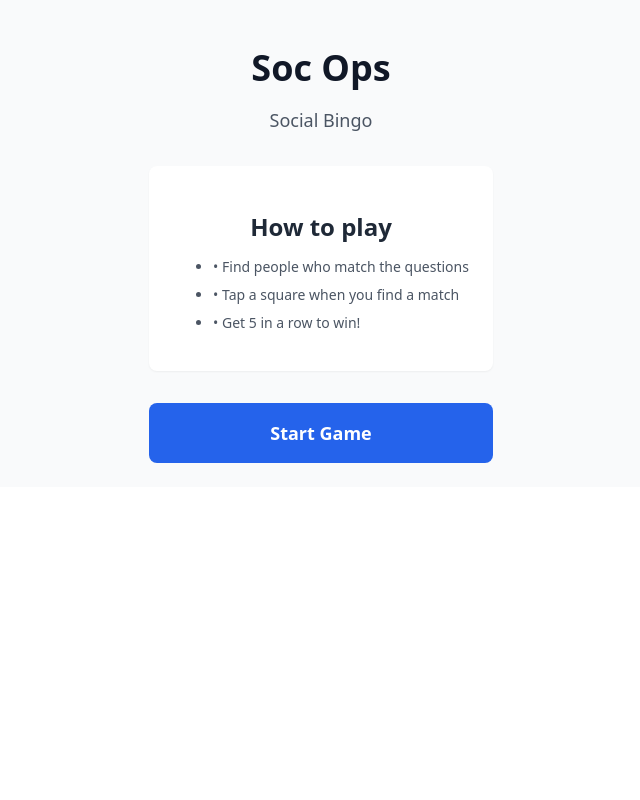
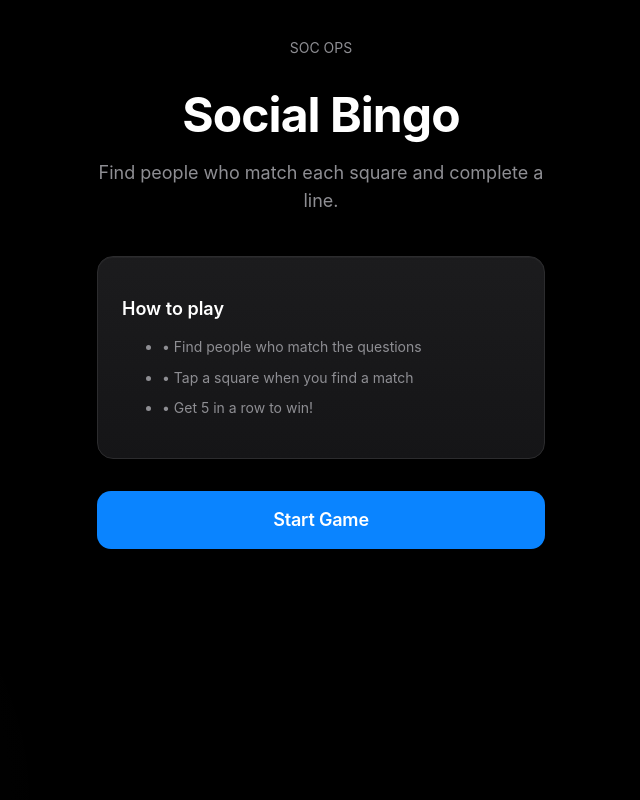
Before and after one commit to ManishRShetty/my-soc-ops-python, a FastAPI app: page / in a window 1280 px wide. Shown: the whole page, without its empty margins (319-959 px from the left). Run offline with FastAPI, Linux system fonts and the light colour scheme.

Commit message:
Enhance dark mode support and improve UI components with updated styles and utility classes

```diff
--- a/app/static/css/app.css
+++ b/app/static/css/app.css
@@ -1,3 +1,18 @@
+:root {
+    color-scheme: dark;
+    --bg-primary: #000000;
+    --bg-secondary: #0c0c0c;
+    --bg-surface: #111111;
+    --bg-card: #1c1c1e;
+    --divider: #2c2c2e;
+    --text-primary: #ffffff;
+    --text-secondary: #8e8e93;
+    --accent: #0a84ff;
+    --accent-soft: rgba(10, 132, 255, 0.2);
+    --success: #34c759;
+    --gold: #ffd60a;
+}
+
 html,
 body,
 #app {
@@ -6,18 +21,45 @@ body,
 }
 
 body {
-    font-family: system-ui, -apple-system, sans-serif;
+    font-family: "SF Pro Text", "Satoshi", -apple-system, BlinkMacSystemFont, "Segoe UI", sans-serif;
+    background:
+        radial-gradient(1200px 800px at 100% -10%, rgba(10, 132, 255, 0.13), transparent 60%),
+        radial-gradient(900px 700px at -10% 100%, rgba(255, 255, 255, 0.05), transparent 55%),
+        var(--bg-primary);
+    color: var(--text-primary);
+    -webkit-font-smoothing: antialiased;
+    text-rendering: optimizeLegibility;
     -webkit-tap-highlight-color: transparent;
+}
+
+h1,
+h2,
+h3 {
+    font-family: "SF Pro Display", "Satoshi", -apple-system, BlinkMacSystemFont, "Segoe UI", sans-serif;
+}
+
+button {
+    cursor: pointer;
+    border: none;
+    background: none;
+    font: inherit;
+    color: inherit;
+}
+
+button:disabled {
+    cursor: default;
 }
 
 /* Tailwind-like utility classes */
 .h-full { height: 100%; }
 .min-h-full { min-height: 100%; }
+.min-h-screen { min-height: 100vh; }
 .w-full { width: 100%; }
 .w-16 { width: 4rem; }
+.max-w-xs { max-width: 20rem; }
 .max-w-sm { max-width: 24rem; }
 .max-w-md { max-width: 28rem; }
-.max-w-xs { max-width: 20rem; }
+.max-w-lg { max-width: 32rem; }
 
 .flex { display: flex; }
 .flex-col { flex-direction: column; }
@@ -29,16 +71,19 @@ body {
 .grid { display: grid; }
 .grid-cols-5 { grid-template-columns: repeat(5, minmax(0, 1fr)); }
 .gap-1 { gap: 0.25rem; }
+.gap-2 { gap: 0.5rem; }
+.gap-3 { gap: 0.75rem; }
+.gap-4 { gap: 1rem; }
 
 .p-1 { padding: 0.25rem; }
 .p-3 { padding: 0.75rem; }
 .p-4 { padding: 1rem; }
 .p-6 { padding: 1.5rem; }
+.p-8 { padding: 2rem; }
 .px-3 { padding-left: 0.75rem; padding-right: 0.75rem; }
 .px-4 { padding-left: 1rem; padding-right: 1rem; }
 .px-6 { padding-left: 1.5rem; padding-right: 1.5rem; }
 .px-8 { padding-left: 2rem; padding-right: 2rem; }
-.py-1\.5 { padding-top: 0.375rem; padding-bottom: 0.375rem; }
 .py-2 { padding-top: 0.5rem; padding-bottom: 0.5rem; }
 .py-3 { padding-top: 0.75rem; padding-bottom: 0.75rem; }
 .py-4 { padding-top: 1rem; padding-bottom: 1rem; }
@@ -48,55 +93,55 @@ body {
 .mb-4 { margin-bottom: 1rem; }
 .mb-6 { margin-bottom: 1.5rem; }
 .mb-8 { margin-bottom: 2rem; }
+.mb-10 { margin-bottom: 2.5rem; }
 .mx-auto { margin-left: auto; margin-right: auto; }
 
-.bg-white { background-color: #ffffff; }
-.bg-gray-50 { background-color: #f9fafb; }
-.bg-gray-100 { background-color: #f3f4f6; }
-.bg-amber-100 { background-color: #fef3c7; }
-.bg-amber-200 { background-color: #fde68a; }
-.bg-accent { background-color: #2563eb; }
-.bg-marked { background-color: #dcfce7; }
-.bg-black\/50 { background-color: rgba(0, 0, 0, 0.5); }
+.bg-black { background-color: var(--bg-primary); }
+.bg-secondary { background-color: var(--bg-secondary); }
+.bg-surface { background-color: var(--bg-surface); }
+.bg-card { background-color: var(--bg-card); }
+.bg-accent { background-color: var(--accent); }
+.bg-overlay { background-color: rgba(0, 0, 0, 0.7); }
 
-.text-white { color: #ffffff; }
-.text-gray-500 { color: #6b7280; }
-.text-gray-600 { color: #4b5563; }
-.text-gray-700 { color: #374151; }
-.text-gray-800 { color: #1f2937; }
-.text-gray-900 { color: #111827; }
-.text-green-600 { color: #16a34a; }
-.text-green-800 { color: #166534; }
-.text-amber-500 { color: #f59e0b; }
-.text-amber-800 { color: #92400e; }
-.text-amber-900 { color: #78350f; }
+.text-primary { color: var(--text-primary); }
+.text-secondary { color: var(--text-secondary); }
+.text-accent { color: var(--accent); }
+.text-success { color: var(--success); }
+.text-gold { color: var(--gold); }
 
 .text-xs { font-size: 0.75rem; line-height: 1rem; }
 .text-sm { font-size: 0.875rem; line-height: 1.25rem; }
-.text-lg { font-size: 1.125rem; line-height: 1.75rem; }
+.text-base { font-size: 1rem; line-height: 1.5rem; }
+.text-lg { font-size: 1.125rem; line-height: 1.65rem; }
+.text-xl { font-size: 1.25rem; line-height: 1.75rem; }
+.text-2xl { font-size: 1.5rem; line-height: 2rem; }
 .text-3xl { font-size: 1.875rem; line-height: 2.25rem; }
 .text-4xl { font-size: 2.25rem; line-height: 2.5rem; }
-.text-5xl { font-size: 3rem; line-height: 1; }
+.text-5xl { font-size: 3rem; line-height: 1.05; }
 
+.font-medium { font-weight: 500; }
 .font-semibold { font-weight: 600; }
 .font-bold { font-weight: 700; }
 
 .text-center { text-align: center; }
 .text-left { text-align: left; }
 
-.border { border-width: 1px; }
-.border-b { border-bottom-width: 1px; }
-.border-gray-200 { border-color: #e5e7eb; }
-.border-gray-300 { border-color: #d1d5db; }
-.border-amber-400 { border-color: #fbbf24; }
-.border-marked-border { border-color: #22c55e; }
+.leading-tight { line-height: 1.2; }
+.leading-relaxed { line-height: 1.6; }
+.tracking-tight { letter-spacing: -0.02em; }
 
-.rounded { border-radius: 0.25rem; }
-.rounded-lg { border-radius: 0.5rem; }
-.rounded-xl { border-radius: 0.75rem; }
+.border { border-width: 1px; border-style: solid; }
+.border-b { border-bottom-width: 1px; border-bottom-style: solid; }
+.border-divider { border-color: var(--divider); }
+.border-accent { border-color: var(--accent); }
 
-.shadow-sm { box-shadow: 0 1px 2px 0 rgba(0, 0, 0, 0.05); }
-.shadow-xl { box-shadow: 0 20px 25px -5px rgba(0, 0, 0, 0.1), 0 10px 10px -5px rgba(0, 0, 0, 0.04); }
+.rounded-md { border-radius: 0.625rem; }
+.rounded-lg { border-radius: 0.75rem; }
+.rounded-xl { border-radius: 1rem; }
+.rounded-2xl { border-radius: 1.125rem; }
+
+.shadow-soft { box-shadow: 0 14px 40px rgba(0, 0, 0, 0.35); }
+.shadow-card { box-shadow: 0 20px 48px rgba(0, 0, 0, 0.45), inset 0 1px 0 rgba(255, 255, 255, 0.04); }
 
 .space-y-2 > * + * { margin-top: 0.5rem; }
 
@@ -110,54 +155,139 @@ body {
 .z-50 { z-index: 50; }
 
 .aspect-square { aspect-ratio: 1 / 1; }
+.min-h-\[64px\] { min-height: 64px; }
 
 .select-none { user-select: none; }
+.wrap-break-word { word-break: break-word; }
+.hyphens-auto { hyphens: auto; }
 
-.transition-all { transition-property: all; transition-timing-function: cubic-bezier(0.4, 0, 0.2, 1); transition-duration: 150ms; }
-.transition-colors { transition-property: color, background-color, border-color; transition-timing-function: cubic-bezier(0.4, 0, 0.2, 1); transition-duration: 150ms; }
-.duration-150 { transition-duration: 150ms; }
-
-button:active .active\:bg-gray-100 { background-color: #f3f4f6; }
-button:active .active\:bg-accent-light { background-color: #3b82f6; }
-
-button {
-    cursor: pointer;
-    border: none;
-    background: none;
-    font: inherit;
+.transition-all {
+    transition-property: all;
+    transition-duration: 260ms;
+    transition-timing-function: cubic-bezier(0.22, 1, 0.36, 1);
 }
 
-button:disabled {
-    cursor: default;
+.transition-colors {
+    transition-property: color, background-color, border-color, box-shadow, opacity;
+    transition-duration: 220ms;
+    transition-timing-function: cubic-bezier(0.22, 1, 0.36, 1);
 }
 
-.wrap-break-word {
-    word-break: break-word;
+.glass {
+    background: rgba(17, 17, 17, 0.64);
+    backdrop-filter: blur(14px);
+    -webkit-backdrop-filter: blur(14px);
 }
 
-.hyphens-auto {
-    hyphens: auto;
+.apple-card {
+    background: linear-gradient(180deg, rgba(28, 28, 30, 0.98) 0%, rgba(22, 22, 24, 0.96) 100%);
+    border: 1px solid var(--divider);
+    border-radius: 1rem;
+    box-shadow: 0 20px 45px rgba(0, 0, 0, 0.45), inset 0 1px 0 rgba(255, 255, 255, 0.04);
 }
 
-.leading-tight {
-    line-height: 1.25;
+.btn {
+    border-radius: 0.875rem;
+    font-weight: 600;
+    letter-spacing: -0.01em;
+    transition: all 220ms cubic-bezier(0.22, 1, 0.36, 1);
 }
 
-.min-h-\[60px\] {
-    min-height: 60px;
+.btn-primary {
+    background: var(--accent);
+    color: #ffffff;
+    box-shadow: 0 0 0 0 rgba(10, 132, 255, 0.45);
 }
 
-@keyframes bounce {
-    0%, 100% {
-        transform: translateY(-25%);
-        animation-timing-function: cubic-bezier(0.8, 0, 1, 1);
-    }
-    50% {
+.btn-primary:hover {
+    box-shadow: 0 0 0 6px rgba(10, 132, 255, 0.18), 0 16px 30px rgba(10, 132, 255, 0.28);
+    transform: translateY(-1px);
+}
+
+.btn-outline {
+    border: 1px solid var(--divider);
+    color: var(--text-primary);
+    background: rgba(28, 28, 30, 0.75);
+}
+
+.btn-outline:hover {
+    border-color: rgba(255, 255, 255, 0.25);
+    background: rgba(255, 255, 255, 0.04);
+}
+
+.square {
+    border: 1px solid var(--divider);
+    border-radius: 0.75rem;
+    background: rgba(28, 28, 30, 0.92);
+    color: var(--text-secondary);
+    box-shadow: inset 0 1px 0 rgba(255, 255, 255, 0.03);
+}
+
+.square:not(:disabled):hover {
+    transform: translateY(-2px) scale(1.01);
+    border-color: rgba(255, 255, 255, 0.22);
+}
+
+.square-marked {
+    background: rgba(52, 199, 89, 0.16);
+    border-color: rgba(52, 199, 89, 0.52);
+    color: #c8ffd8;
+}
+
+.square-winning {
+    background: rgba(255, 214, 10, 0.18);
+    border-color: rgba(255, 214, 10, 0.55);
+    color: #ffe98a;
+}
+
+.square-free {
+    background: linear-gradient(180deg, rgba(10, 132, 255, 0.26) 0%, rgba(10, 132, 255, 0.15) 100%);
+    border-color: rgba(10, 132, 255, 0.58);
+    color: #d5ebff;
+}
+
+.hero-reveal {
+    opacity: 0;
+    transform: translateY(18px);
+    animation: fade-up 700ms cubic-bezier(0.22, 1, 0.36, 1) forwards;
+}
+
+.stagger-1 { animation-delay: 0.05s; }
+.stagger-2 { animation-delay: 0.14s; }
+.stagger-3 { animation-delay: 0.22s; }
+
+.modal-pop {
+    animation: modal-in 340ms cubic-bezier(0.22, 1, 0.36, 1) both;
+}
+
+@keyframes fade-up {
+    to {
+        opacity: 1;
         transform: translateY(0);
-        animation-timing-function: cubic-bezier(0, 0, 0.2, 1);
     }
 }
 
-.animate-\[bounce_0\.5s_ease-out\] {
-    animation: bounce 0.5s ease-out;
+@keyframes modal-in {
+    0% {
+        opacity: 0;
+        transform: translateY(12px) scale(0.98);
+    }
+    100% {
+        opacity: 1;
+        transform: translateY(0) scale(1);
+    }
 }
+
+@media (max-width: 640px) {
+    .text-5xl {
+        font-size: 2.4rem;
+    }
+
+    .p-8 {
+        padding: 1.5rem;
+    }
+
+    .min-h-\[64px\] {
+        min-height: 58px;
+    }
+}
--- a/app/templates/base.html
+++ b/app/templates/base.html
@@ -3,7 +3,8 @@
 <head>
 <meta charset="utf-8">
     <meta name="viewport" content="width=device-width, initial-scale=1.0, maximum-scale=1.0, user-scalable=no">
-    <meta name="theme-color" content="#2563eb">
+    <meta name="color-scheme" content="dark">
+    <meta name="theme-color" content="#000000">
     <meta name="description" content="Social Bingo - Find people who match the questions!">
     <title>Soc Ops - Social Bingo</title>
     <link rel="stylesheet" href="/static/css/app.css">
--- a/app/templates/components/start_screen.html
+++ b/app/templates/components/start_screen.html
@@ -1,12 +1,13 @@
 <div id="game-container">
-<div class="flex flex-col items-center justify-center min-h-full p-6 bg-gray-50">
-    <div class="text-center max-w-sm">
-        <h1 class="text-4xl font-bold text-gray-900 mb-2">Soc Ops</h1>
-        <p class="text-lg text-gray-600 mb-8">Social Bingo</p>
+<div class="flex flex-col items-center justify-center min-h-full p-6 bg-black">
+    <div class="text-center max-w-md w-full">
+        <p class="hero-reveal stagger-1 text-secondary text-sm mb-2">SOC OPS</p>
+        <h1 class="hero-reveal stagger-2 text-5xl font-bold tracking-tight text-primary mb-3">Social Bingo</h1>
+        <p class="hero-reveal stagger-2 text-lg text-secondary mb-10 leading-relaxed">Find people who match each square and complete a line.</p>
 
-        <div class="bg-white rounded-lg p-6 shadow-sm border border-gray-200 mb-8">
-            <h2 class="font-semibold text-gray-800 mb-3">How to play</h2>
-            <ul class="text-left text-gray-600 text-sm space-y-2">
+        <div class="hero-reveal stagger-3 apple-card p-6 mb-8 text-left">
+            <h2 class="font-semibold text-primary mb-3 text-lg">How to play</h2>
+            <ul class="text-secondary text-sm space-y-2 leading-relaxed">
                 <li>• Find people who match the questions</li>
                 <li>• Tap a square when you find a match</li>
                 <li>• Get 5 in a row to win!</li>
@@ -17,7 +18,7 @@
             hx-post="/start"
             hx-target="#game-container"
             hx-swap="outerHTML"
-            class="w-full bg-accent text-white font-semibold py-4 px-8 rounded-lg text-lg active:bg-accent-light transition-colors">
+            class="hero-reveal stagger-3 btn btn-primary w-full py-4 px-8 text-lg">
             Start Game
         </button>
     </div>
```
Also changed, not shown: app/templates/components/bingo_board.html (+5 -6 lines), app/templates/components/bingo_modal.html (+6 -6 lines), app/templates/components/game_screen.html (+8 -8 lines).
